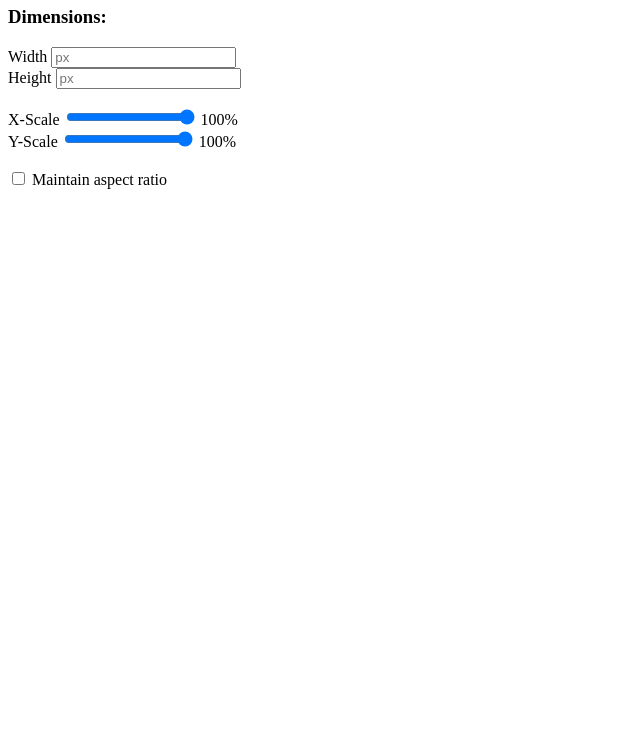
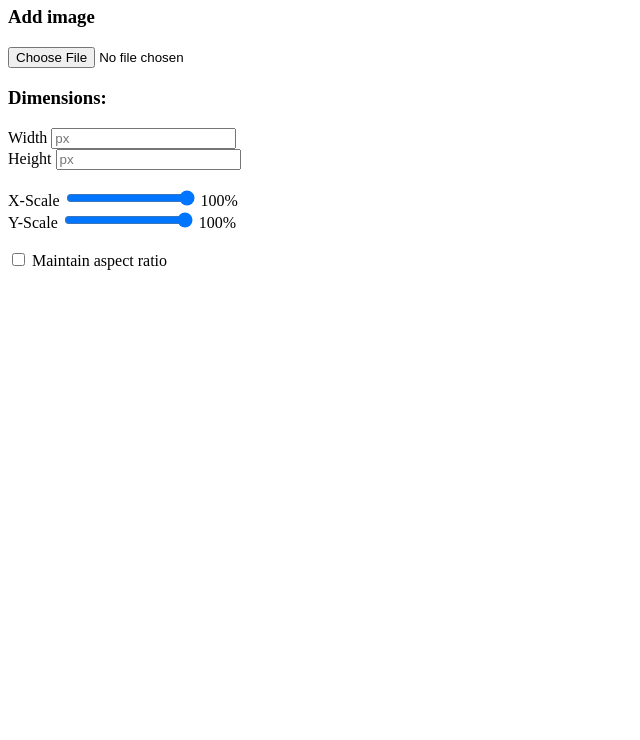
Before and after one commit to RD2P/imageforge, a plain HTML site: page inputs.html in a window 1280 px wide. Shown: the part 60-800 px from the top of the page, without its empty margins (0-640 px from the left). Drawn offline with Linux system fonts and the light colour scheme.

Commit message:
add file input for image upload

```diff
--- a/inputs.html
+++ b/inputs.html
@@ -5,6 +5,10 @@
 <body>
 
   <h1>Inputs</h1>
+
+  <h3>Add image</h3>
+  <input type="file" id="input">
+
   <h3>Dimensions:</h3>
 
   <!-- Dimension as pixels -->
```
